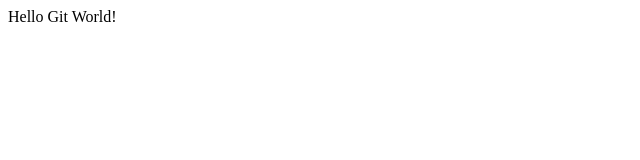
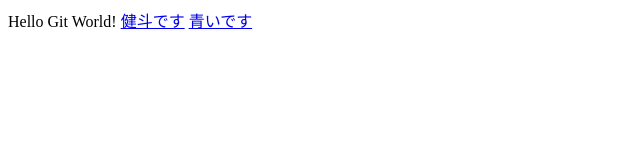
Before and after one commit to asasA-S/hello_github2, a plain HTML site: page index.html in a window 1280 px wide. Shown: the whole page, without its empty margins (0-640 px from the left). Drawn offline with Linux system fonts and the light colour scheme.

Commit message:
葵君の間違いなおし

```diff
--- a/index.html
+++ b/index.html
@@ -8,7 +8,7 @@
 </head>
 <body>
     Hello Git World!
-    <a href=profile_A.html></a>
-    <a href=profile_B.html></a>
+    <a href=profile_A.html>健斗です</a>
+    <a href=profile_B.html>青いです</a>
 </body>
 </html>
```
